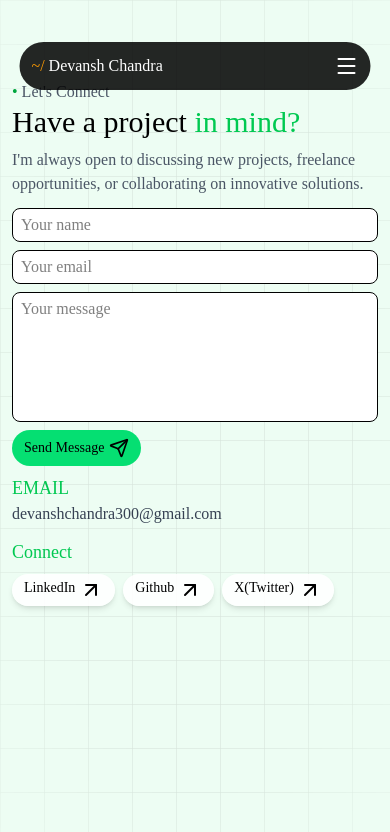
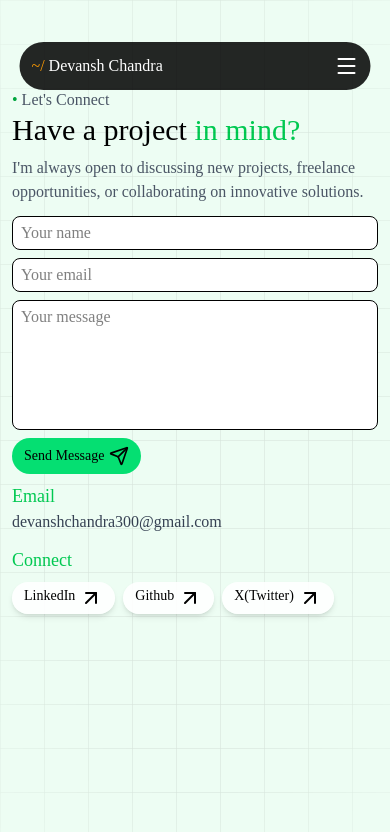
Before and after one commit to Devansh149/portfolio, a React app: page /contact in a window 390 px wide. Shown: the top 832 px of the page. Built offline with nearby package versions, Linux system fonts and the light colour scheme; the HTML template or start-up script is replaced by a standard one.

Commit message:
Update Contact.jsx

```diff
--- a/src/pages/Contact.jsx
+++ b/src/pages/Contact.jsx
@@ -6,7 +6,7 @@ const Contact = () => {
     <div className="min-h-screen relative bg-green-100/50 flex items-start sm:items-center justify-center">
       <BackgroundImage />
       <NavBar />
-      <div className="flex flex-col w-full max-w-5xl px-3 pt-20 md:pt-0  ">
+      <div className="flex flex-col w-full max-w-5xl px-3 pt-22 md:pt-0  ">
         <div className="flex gap-1 sm:justify-center items-center w-full ">
           <span className="text-green-600">•</span>
           <h2 className="text-gray-600 ">Let's Connect</h2>
@@ -45,7 +45,7 @@ const Contact = () => {
               </button>
           </div>
           <div>
-            <h3 className="text-green-500 text-lg">EMAIL</h3>
+            <h3 className="text-green-500 text-lg">Email</h3>
             <p className="text-gray-700 mb-3 sm:text-lg break-all">devanshchandra300@gmail.com</p>
             <div>
               <h3 className="text-green-500 text-lg mb-2">Connect</h3>
```
